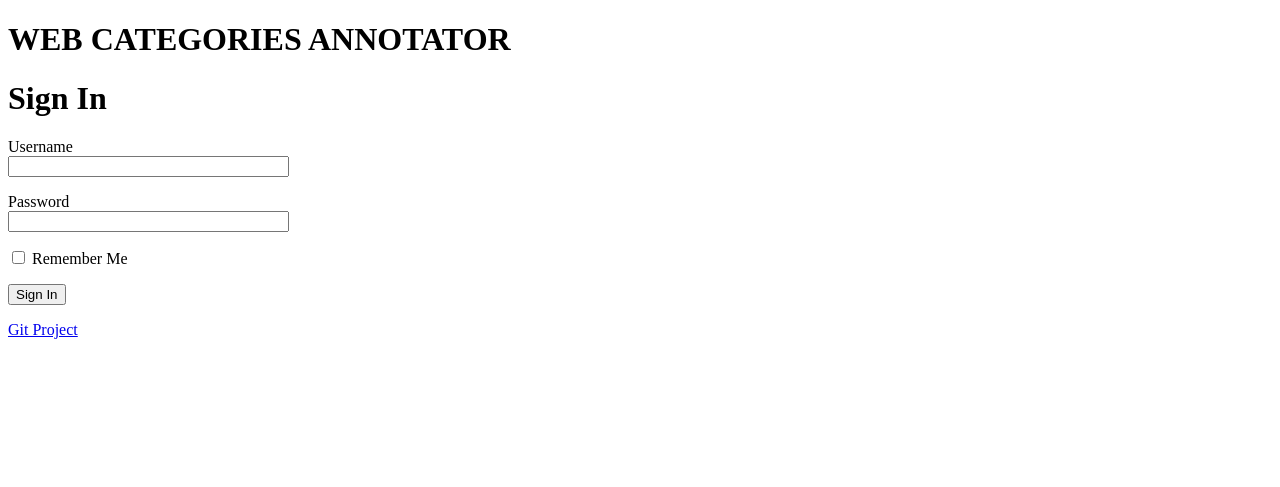
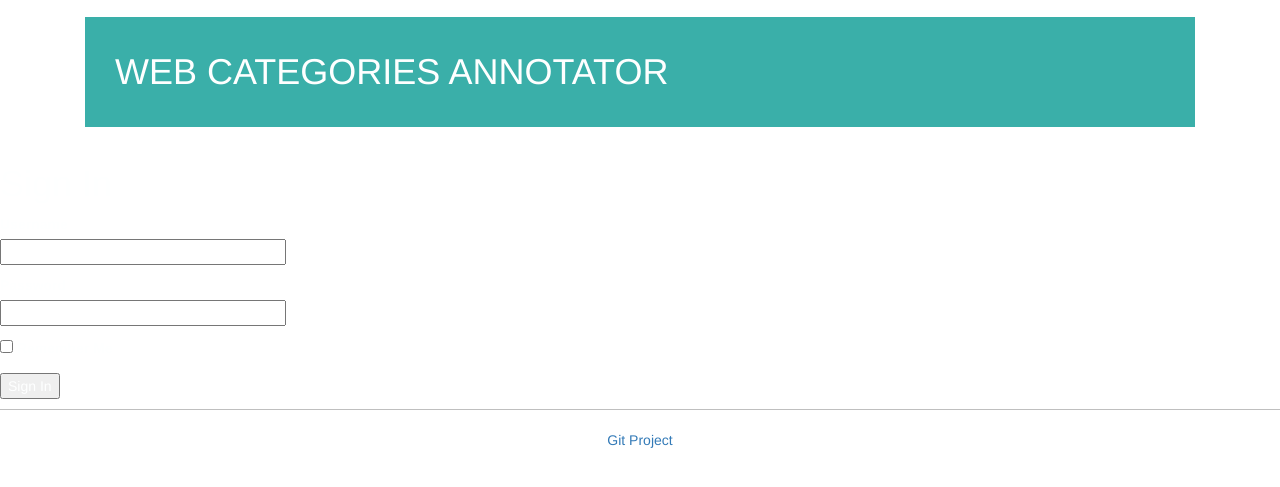
Before and after one commit to 1ncend1ary/wca, a Flask app: page /contacts in a window 1280 px wide. Shown: the top 487 px of the page. Run offline with Flask 2, Linux system fonts and the light colour scheme; some libraries are stand-ins or nearby versions.

Commit message:
code cleaned

```diff
--- a/web/static/css/template.css
+++ b/web/static/css/template.css
@@ -25,6 +25,7 @@
     color: var(--font-color);
     background-color: var(--bg-color);
     overflow: hidden;
+    white-space: nowrap;
 }
 
 main {
@@ -44,28 +45,10 @@
     overflow: auto;
 }
 
-.overflow {
-    position: relative;
-    /*background: var(--title-bg-color);*/
-    white-space: nowrap;
-    overflow: hidden;
-}
-
-.overflow::after {
-    content: '';
-    position: absolute;
-    top: 0;
-    right: 0;
-    width: 1.8em;
-    height: 100%;
-}
-
 .title, .subtitle-box {
     margin: var(--general-space) auto;
-    max-width: 120rem;
     height: 11rem;
     background: var(--title-bg-color);
-    overflow: auto;
     display: flex;
     align-items: center;
 }
@@ -82,10 +65,14 @@
     height: max-content;
 }
 
+.subtitle-box h2, .title {
+    overflow-x: auto;
+    overflow-y: hidden;
+}
+
 .left, .right {
     margin-bottom: var(--general-space);
 }
-
 
 .left .subtitle-box h2, .right .subtitle-box h2 {
   float: left;
@@ -132,12 +119,4 @@
 
 .checkbox-list {
     color: var(--main-elements-color);
-    max-height: 36rem;
 }
-
-.sticky {
-    position: fixed;
-    top: -20px;
-    width: 100%;
-    z-index: 100;
-}
--- a/web/templates/template.html
+++ b/web/templates/template.html
@@ -1,22 +1,22 @@
+<!DOCTYPE html>
+<html lang="en" dir="ltr">
+<head>
+    <meta charset="utf-8">
+    <title>Web Categories Annotator</title>
+    <link rel="stylesheet" href="https://maxcdn.bootstrapcdn.com/bootstrap/3.3.7/css/bootstrap.min.css">
+    <link rel="stylesheet" href="../static/css/buttons.css">
+    <link rel="stylesheet" href="../static/css/template.css">
+    <link rel="stylesheet" href="../static/css/checkboxes.css">
+    <link rel="shortcut icon" href="../static/favicon.ico">
+</head>
 <body>
 <header>
     <div class="container">
         <div class="col-lg-12 col-md-12 col-sm-12">
-            <h1 class="title overflow">WEB CATEGORIES ANNOTATOR</h1>
+            <h1 class="title">WEB CATEGORIES ANNOTATOR</h1>
         </div>
-
     </div>
-
-{#    <strong>#}
-{#        <nav>#}
-{#            <ul class="menu">#}
-{#                <li><a href="{{ url_for('index') }}">Index</a></li>#}
-{#                <li><a href="{{ url_for('contacts') }}">Contacts</a></li>#}
-{#            </ul>#}
-{#        </nav>#}
-{#    </strong>#}
 </header>
-<!--<hr>-->
 {% with messages = get_flashed_messages() %}
     {% if messages %}
         <ul>
@@ -26,10 +26,8 @@
         </ul>
     {% endif %}
 {% endwith %}
-
 {% block content %}
 {% endblock %}
-
 <footer>
     <div class="text-center">
         <a class="git" href="https://github.com/1ncend1ary/wca">
```
Also changed, not shown: web/static/css/buttons.css (+0 -10 lines), web/templates/index.html (+4 -41 lines).
